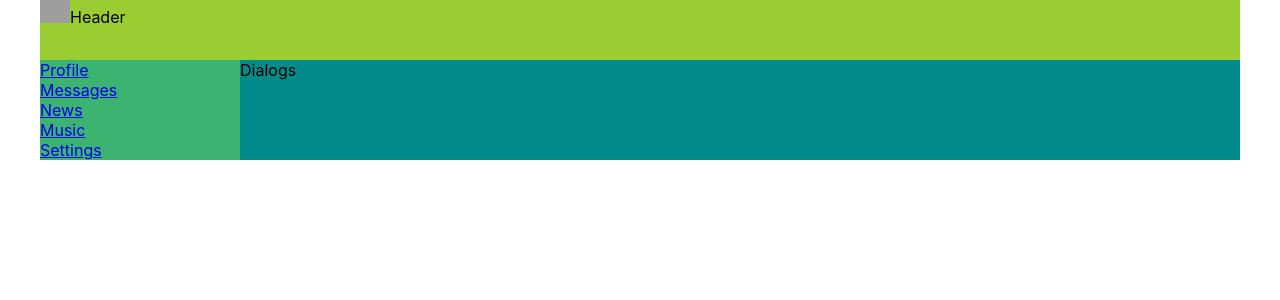
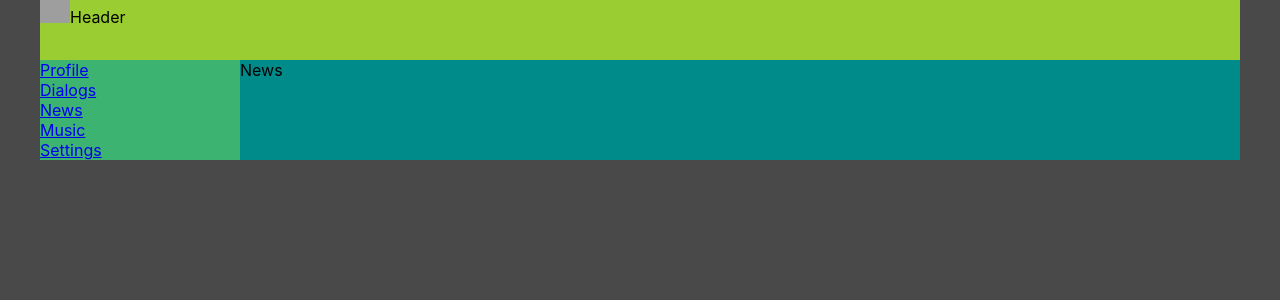
Before and after one commit to moralet-dev/react-first-app, a React (Create React App) app: page /news in a window 1280 px wide. Shown: the top 300 px of the page. Built offline with nearby package versions, Linux system fonts and the light colour scheme; grey boxes are pictures that could not be loaded.

Commit message:
Routers. React-router-dom

```diff
--- a/package.json
+++ b/package.json
@@ -8,6 +8,7 @@
     "@testing-library/user-event": "^13.5.0",
     "react": "^18.2.0",
     "react-dom": "^18.2.0",
+    "react-router-dom": "^6.6.2",
     "react-scripts": "5.0.1",
     "web-vitals": "^2.1.4"
   },
--- a/src/App.css
+++ b/src/App.css
@@ -1,3 +1,6 @@
+body{
+    background-color: #494949;
+}
 .app-wrapper {
     margin: 0 auto;
 
@@ -17,4 +20,5 @@
 .app-wrapper-content {
     grid-area: c;
     background-color: darkcyan;
+    width: 100%;
 }
--- a/src/App.js
+++ b/src/App.js
@@ -5,18 +5,30 @@
 import Navbar from './components/Navbar/Navbar';
 import Profile from './components/Profile/Profile';
 import Dialogs from "./components/Dialogs/Dialogs";
-import s from "./components/Profile/Profile.module.css";
+import {BrowserRouter, Route, Routes,} from "react-router-dom";
+import News from "./components/News/News";
+import Music from "./components/Music/Music";
+import Settings from "./components/Settings/Settings";
 
 function App() {
     return (
-        <div className="app-wrapper">
-            <Header/>
-            <Navbar/>
-            <div className="app-wrapper-content">
-                <Dialogs/>
-                {/*<Profile />*/}
+        <BrowserRouter>
+            <div className="app-wrapper">
+
+                <Header/>
+                <Navbar/>
+                <div className="app-wrapper-content">
+                    <Routes>
+                        <Route path="/profile" element={<Profile/>}/>
+                        <Route path="/dialogs" element={<Dialogs/>}/>
+                        <Route path="/news" element={<News/>}/>
+                        <Route path="/music" element={<Music/>}/>
+                        <Route path="/settings" element={<Settings/>}/>
+                    </Routes>
+                </div>
             </div>
-        </div>
+        </BrowserRouter>
+
     );
 }
 
--- /dev/null
+++ b/src/components/Music/Music.jsx
@@ -0,0 +1,12 @@
+import React from "react"
+import s from './Music.module.css'
+
+function Music() {
+    return (
+        <div>
+            Music
+        </div>
+    )
+}
+
+export default Music
--- a/src/components/Navbar/Navbar.jsx
+++ b/src/components/Navbar/Navbar.jsx
@@ -5,7 +5,7 @@
     return (
         <nav className={s.nav}>
             <div className={s.item}><a href='/profile'>Profile</a></div>
-            <div className={s.item}><a href='/messages'>Messages</a></div>
+            <div className={s.item}><a href='/dialogs'>Dialogs</a></div>
             <div className={s.item}><a href='/news'>News</a></div>
             <div className={s.item}><a href='/music'>Music</a></div>
             <div className={s.item}><a href='/settings'>Settings</a></div>
--- /dev/null
+++ b/src/components/News/News.jsx
@@ -0,0 +1,12 @@
+import React from "react"
+import s from './News.module.css'
+
+function News() {
+    return (
+        <div>
+            News
+        </div>
+    )
+}
+
+export default News
--- a/src/components/Profile/Profile.jsx
+++ b/src/components/Profile/Profile.jsx
@@ -6,9 +6,9 @@
     return (
         <div>
             <div className={s.content_banner}>
-                <img src='https://www.industrialempathy.com/img/remote/ZiClJf-1920w.jpg'/>
+                <img src='https://www.industrialempathy.com/img/remote/ZiClJf-1920w.jpg' alt=''/>
             </div>
-            <div>
+            <div className={s.profile_photo}>
                 <img src='https://i.natgeofe.com/n/548467d8-c5f1-4551-9f58-6817a8d2c45e/NationalGeographic_2572187_square.jpg'/>
             </div>
             <MyPosts/>
--- a/src/components/Profile/Profile.module.css
+++ b/src/components/Profile/Profile.module.css
@@ -1,9 +1,10 @@
-
-
-.content img {
-    width: 100px;
+.profile_photo img{
+    max-width: 60px;
 }
 
+.content_banner{
+    width: 100%;
+}
 .content_banner img {
     width: 100%;
     max-height: 150px;
--- /dev/null
+++ b/src/components/Settings/Settings.jsx
@@ -0,0 +1,12 @@
+import React from "react"
+import s from './Settings.module.css'
+
+function Settings() {
+    return (
+        <div>
+            Settings
+        </div>
+    )
+}
+
+export default Settings
```
Also changed, not shown: src/components/Music/Music.module.css (added), src/components/News/News.module.css (added), src/components/Settings/Settings.module.css (added), 1 other file (tests, documents, lock files or other folders).
